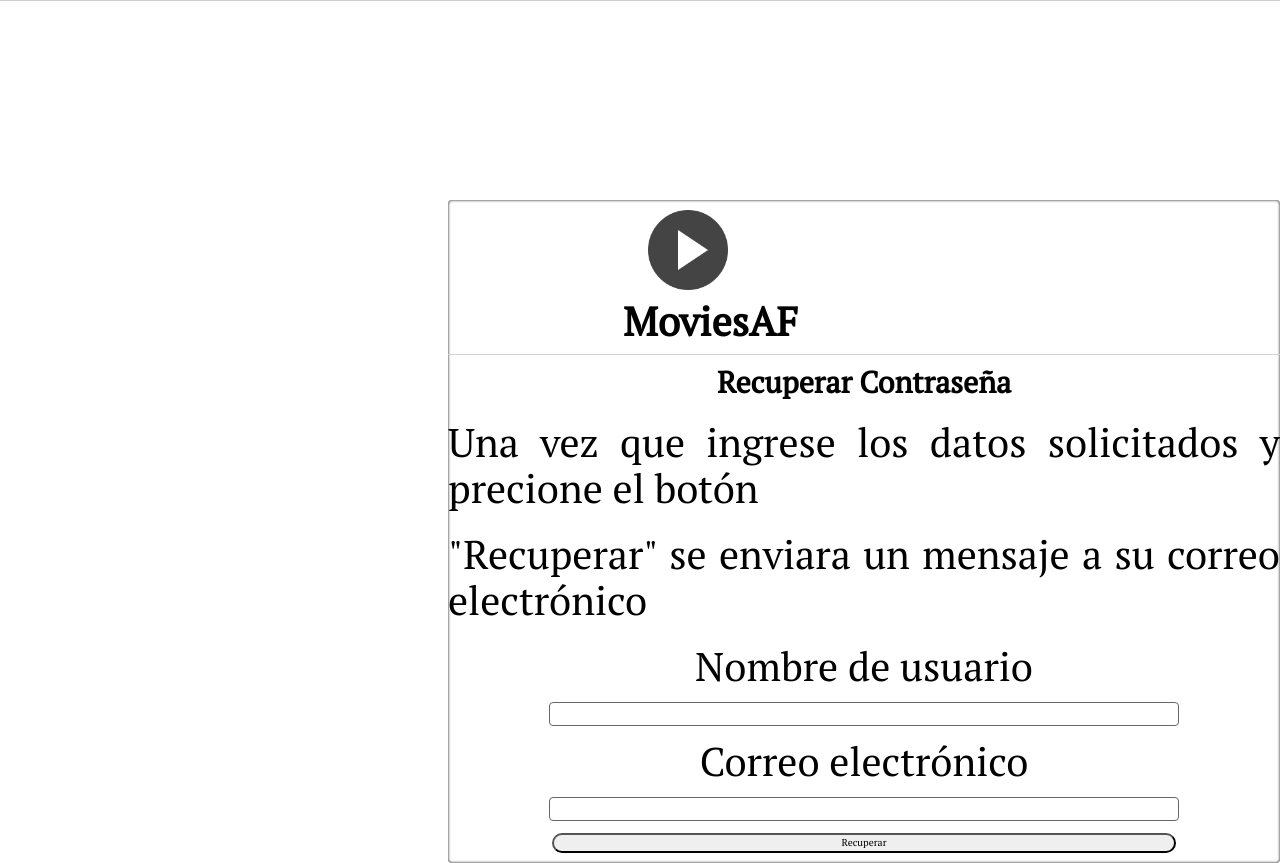
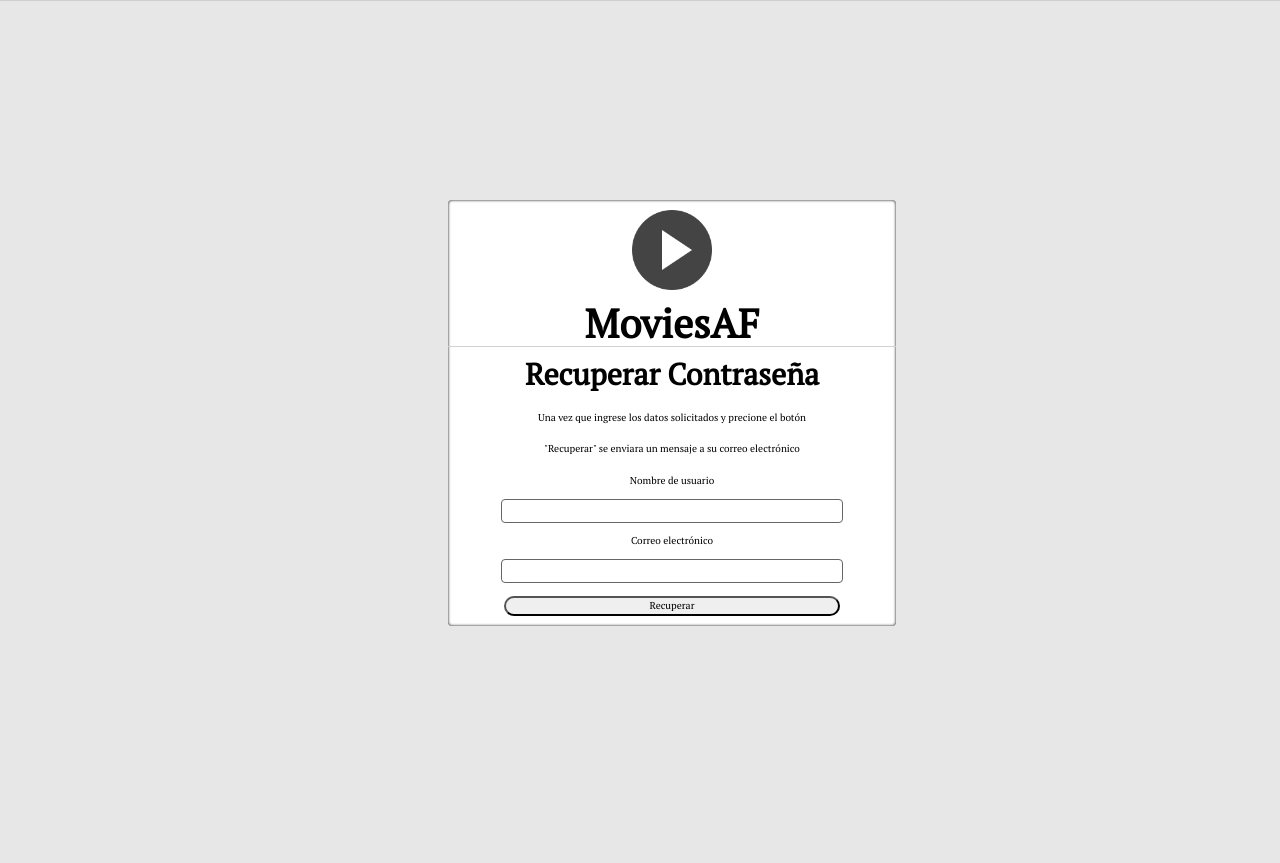
Before and after one commit to glorianayeli/Peliculas, a plain HTML site: page RecuperarContraseña.html in a window 1280 px wide. After the commit the page ends 800 px from the top, so only its background shows below. Drawn offline with Linux system fonts and the light colour scheme.

Commit message:
modificaciones

```diff
--- a/RecuperarContraseña.html
+++ b/RecuperarContraseña.html
@@ -14,8 +14,8 @@
 <body>
     <header></header>
     <main>
-        <div class="contenedor">
-            <div class="iconos">
+        <div class="contenedor fondoBlanco">
+            <div class="iconos-Recuperar">
                 <img src="assets/img/icon.png" alt="">
                 <h1>MoviesAF</h1>
             </div>
--- a/assets/css/style.css
+++ b/assets/css/style.css
@@ -5,7 +5,8 @@ body{
     margin: 0;
     padding: 0;
     font-family: 'PT Serif', serif;
-    background: -ms-linear-gradient(left, rgba(255,255,255,1) 0%, rgba(246,246,246,1) 56%, rgba(237,237,237,1) 100%);
+    /*background: -ms-linear-gradient(left, rgba(255,255,255,1) 0%, rgba(246,246,246,1) 56%, rgba(237,237,237,1) 100%);*/
+    background-color:rgb(231, 231, 231);
 }
 h1{
     font-size: 4rem;
@@ -20,7 +21,10 @@ a{
     text-decoration: none;
 }
 p{
-    font-size: 4rem;
+    font-size: 1rem;
+}
+.fondoBlanco{
+    background-color: white;
 }
 .button{
     background-color: #3897f0;
@@ -73,7 +77,7 @@ p{
     max-width: 8rem;
 }
 .iconos h1{
-    margin: .5rem 0 1rem 17.5rem;
+    margin: .5rem 0 1rem 16rem;
 }
 .inicioDeSesion{
     display: flex;
@@ -112,6 +116,19 @@ p{
 .inicioDeSesion p{
     margin: 1rem auto;
     text-align: justify;
+}
+.iconos-Recuperar{
+    display: flex;
+    flex-direction: column;
+    border-bottom: 1px solid rgb(214, 208, 208);
+}
+.iconos-Recuperar img{
+    height: 8rem;
+    max-width: 8rem;
+    margin: 1rem auto;
+}
+.iconos-Recuperar h1{
+    margin: 0 auto;
 }
 /*CSS de InformaciondePeliculas*/
 .img-banner{
```
Also changed, not shown: index.html (+1 -1 lines).
